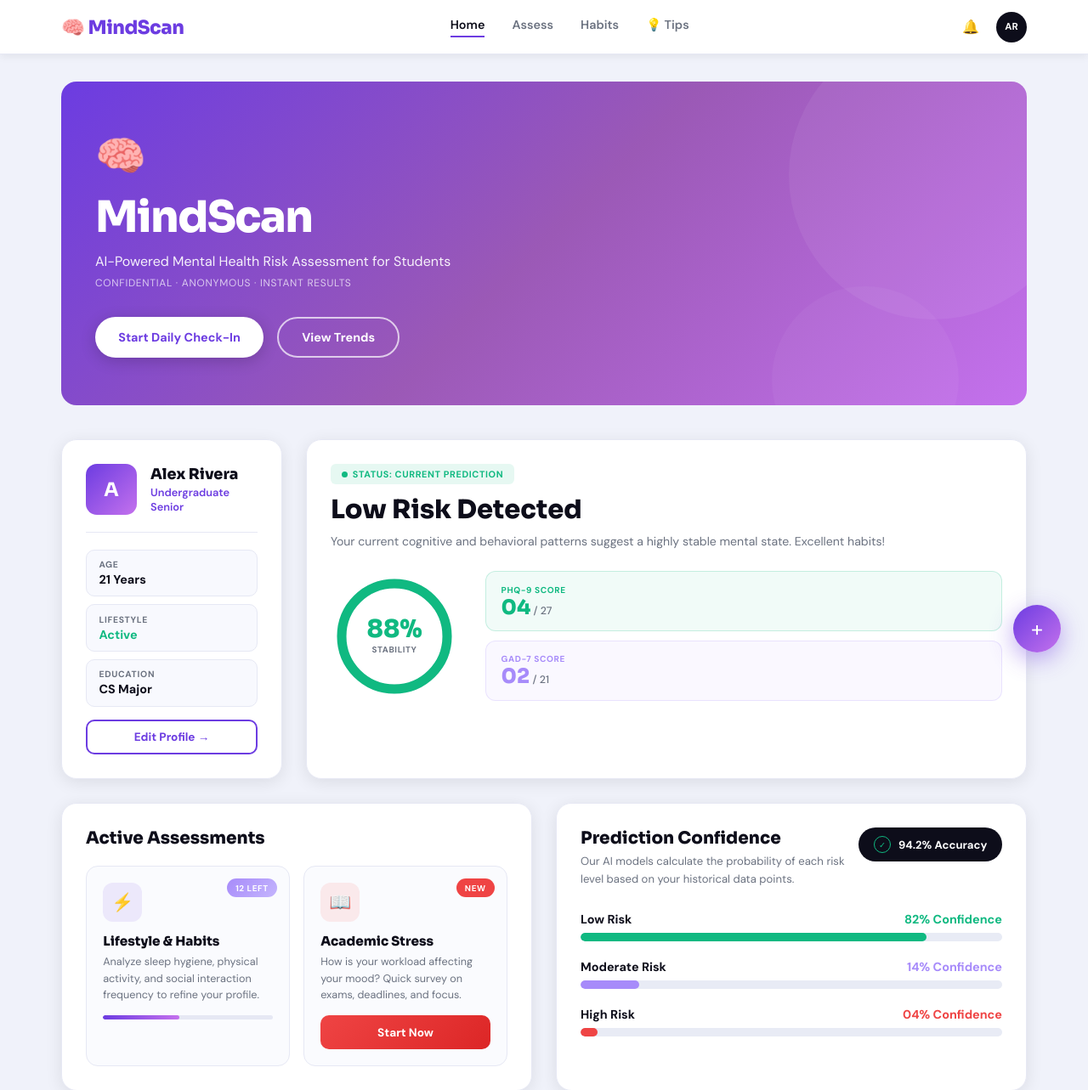
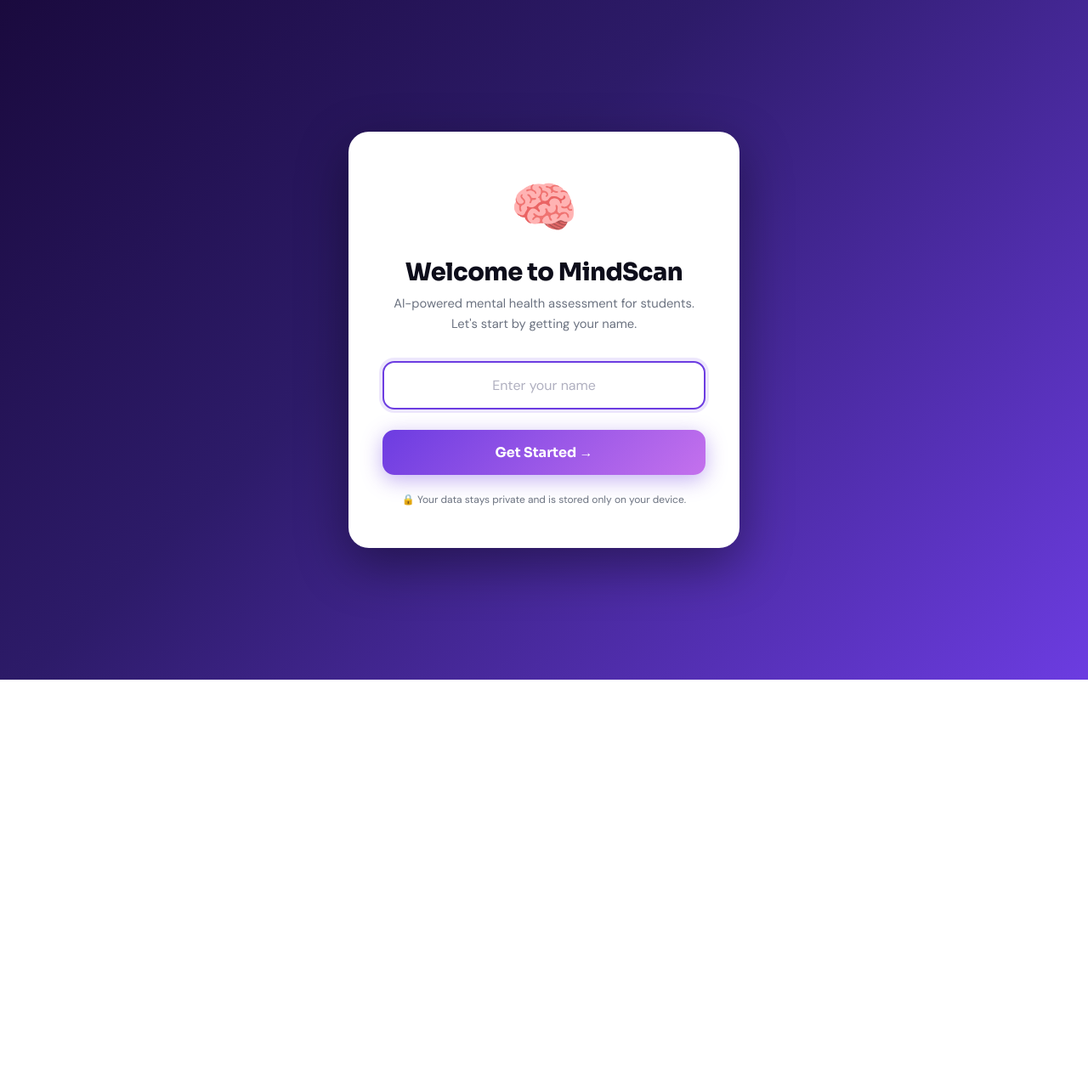
Before and after one commit to Priyanshigoel12/mental-health-predictor, a Flask app: page / in a window 1280 px wide. Shown: the top 1283 px of the page at 85% size. After the commit the page ends 800 px from the top, so only its background shows below. Run offline with Flask 3, Linux system fonts and the light colour scheme.

Commit message:
✨ Add welcome screen: ask name on first visit, persist to localStorage

```diff
--- a/templates/index.html
+++ b/templates/index.html
@@ -259,8 +259,21 @@ input[type=range]::-webkit-slider-thumb:hover{transform:scale(1.2)}
 .modal-row{display:flex;gap:.75rem;margin-top:.5rem}
 .btn-save{flex:1;padding:.75rem;border-radius:10px;border:none;background:linear-gradient(135deg,var(--p),var(--pl));color:white;font-size:.9rem;font-weight:700}
 .btn-cancel{padding:.75rem 1.25rem;border-radius:10px;border:2px solid var(--border);background:var(--card);color:var(--txt2);font-size:.9rem;font-weight:700}
+.welcome-overlay{position:fixed;inset:0;background:linear-gradient(135deg,#1a0a3e 0%,#2d1b69 40%,#6C3CE1 100%);z-index:1000;display:flex;align-items:center;justify-content:center;padding:1rem;transition:opacity .5s ease}
+.welcome-overlay.hide{opacity:0;pointer-events:none}
+.welcome-card{background:var(--card);border-radius:24px;padding:3rem 2.5rem;max-width:460px;width:100%;box-shadow:0 20px 60px rgba(0,0,0,.4);animation:fadeUp .6s ease;text-align:center}
+.welcome-emoji{font-size:4rem;margin-bottom:1rem}
+.welcome-title{font-family:'Sora',sans-serif;font-size:1.8rem;font-weight:800;color:var(--txt);margin-bottom:.5rem;letter-spacing:-.5px}
+.welcome-sub{font-size:.92rem;color:var(--txt2);margin-bottom:2rem;line-height:1.6}
+.welcome-input{width:100%;border:2px solid var(--border);border-radius:14px;padding:1rem 1.2rem;font-size:1rem;font-family:'DM Sans',sans-serif;outline:none;transition:border-color .3s;text-align:center;margin-bottom:1.5rem}
+.welcome-input:focus{border-color:var(--p);box-shadow:0 0 0 4px rgba(108,60,225,.12)}
+.welcome-input::placeholder{color:#B0B0C0}
+.btn-welcome{width:100%;padding:1rem;border-radius:14px;border:none;background:linear-gradient(135deg,var(--p),var(--pl));color:white;font-size:1rem;font-weight:700;font-family:'Sora',sans-serif;box-shadow:0 6px 24px rgba(108,60,225,.4);transition:transform .2s,box-shadow .2s;cursor:pointer}
+.btn-welcome:hover{transform:translateY(-2px);box-shadow:0 8px 28px rgba(108,60,225,.5)}
+.btn-welcome:disabled{opacity:.5;cursor:not-allowed;transform:none}
+.welcome-note{font-size:.75rem;color:var(--txt2);margin-top:1.2rem;line-height:1.5}
 @media(max-width:900px){.grid-top{grid-template-columns:1fr}.grid-bottom{grid-template-columns:1fr}.results-grid{grid-template-columns:1fr}.habits-row{grid-template-columns:1fr 1fr}.tips-grid{grid-template-columns:1fr}.tips-sidebar{position:static}}
-@media(max-width:640px){.page{padding:1rem 1rem 6rem}.hero{padding:2.5rem 1.5rem}.assess-grid{grid-template-columns:1fr}.form-grid-3{grid-template-columns:1fr}.form-grid-2{grid-template-columns:1fr}.risk-body{flex-direction:column;align-items:flex-start}.conf-head{flex-direction:column}.habits-row{grid-template-columns:1fr}.stepper .step-lbl{display:none}.shap-label{width:100px;font-size:.7rem}.nav-links{gap:1rem}.tips-hero{padding:2rem 1.5rem}.tips-hero-title{font-size:1.5rem}}
+@media(max-width:640px){.page{padding:1rem 1rem 6rem}.hero{padding:2.5rem 1.5rem}.assess-grid{grid-template-columns:1fr}.form-grid-3{grid-template-columns:1fr}.form-grid-2{grid-template-columns:1fr}.risk-body{flex-direction:column;align-items:flex-start}.conf-head{flex-direction:column}.habits-row{grid-template-columns:1fr}.stepper .step-lbl{display:none}.shap-label{width:100px;font-size:.7rem}.nav-links{gap:1rem}.tips-hero{padding:2rem 1.5rem}.tips-hero-title{font-size:1.5rem}.welcome-card{padding:2rem 1.5rem}.welcome-title{font-size:1.4rem}}
 </style>
 </head>
 <body>
@@ -274,7 +287,7 @@ input[type=range]::-webkit-slider-thumb:hover{transform:scale(1.2)}
 </div>
 <div class="nav-actions">
 <div class="nav-icon" onclick="showToast('No new notifications')">🔔</div>
-<div class="nav-avatar" onclick="openModal()" title="Edit profile">AR</div>
+<div class="nav-avatar" onclick="openModal()" title="Edit profile" id="nav-av">?</div>
 </div>
 </div></nav>
 
@@ -292,8 +305,8 @@ input[type=range]::-webkit-slider-thumb:hover{transform:scale(1.2)}
 <div class="grid-top">
 <div class="card">
 <div class="profile-top">
-<div class="avatar" id="av-letter">A</div>
-<div><div class="p-name" id="disp-name">Alex Rivera</div><div class="p-role" id="disp-role">Undergraduate Senior</div></div>
+<div class="avatar" id="av-letter">?</div>
+<div><div class="p-name" id="disp-name">New User</div><div class="p-role" id="disp-role">Student</div></div>
 </div>
 <div class="stat-row"><span class="stat-lbl">Age</span><span class="stat-val" id="disp-age">21 Years</span></div>
 <div class="stat-row"><span class="stat-lbl">Lifestyle</span><span class="stat-val green" id="disp-lifestyle">Active</span></div>
@@ -438,12 +451,24 @@ input[type=range]::-webkit-slider-thumb:hover{transform:scale(1.2)}
 
 <div class="modal-overlay" id="modal"><div class="modal">
 <div class="modal-title">Edit Profile</div><div class="modal-sub">Update your profile details shown on the dashboard.</div>
-<input class="modal-input" id="m-name" placeholder="Full Name" value="Alex Rivera"/>
+<input class="modal-input" id="m-name" placeholder="Full Name" value=""/>
 <input class="modal-input" id="m-role" placeholder="Role" value="Undergraduate Senior"/>
 <input class="modal-input" id="m-age" placeholder="Age" value="21"/>
 <input class="modal-input" id="m-edu" placeholder="Major" value="CS Major"/>
 <div class="modal-row"><button class="btn-cancel" onclick="closeModal()">Cancel</button><button class="btn-save" onclick="saveProfile()">Save Changes</button></div>
 </div></div>
+
+<div class="welcome-overlay" id="welcomeScreen">
+<div class="welcome-card">
+<div class="welcome-emoji">🧠</div>
+<div class="welcome-title">Welcome to MindScan</div>
+<div class="welcome-sub">AI-powered mental health assessment for students.<br/>Let's start by getting your name.</div>
+<input class="welcome-input" id="welcome-name" placeholder="Enter your name" autocomplete="off" autofocus/>
+<button class="btn-welcome" id="welcome-btn" onclick="completeWelcome()">Get Started →</button>
+<div class="welcome-note">🔒 Your data stays private and is stored only on your device.</div>
+</div>
+</div>
+
 <div class="toast" id="toast"></div>
 <button class="fab" onclick="showPage('assess',document.querySelectorAll('.nav-link')[1]);showToast('Starting new assessment…')" title="New assessment">+</button>
 <script src="https://cdnjs.cloudflare.com/ajax/libs/Chart.js/4.4.1/chart.umd.min.js"></script>
@@ -637,17 +662,47 @@ function filterTips(cat,btn){
 function openModal(){document.getElementById('modal').classList.add('open')}
 function closeModal(){document.getElementById('modal').classList.remove('open')}
 function saveProfile(){
-  var name=document.getElementById('m-name').value.trim()||'Alex Rivera';
-  var role=document.getElementById('m-role').value.trim()||'Undergraduate Senior';
+  var name=document.getElementById('m-name').value.trim()||'User';
+  var role=document.getElementById('m-role').value.trim()||'Student';
   var age=document.getElementById('m-age').value.trim()||'21';
-  var edu=document.getElementById('m-edu').value.trim()||'CS Major';
+  var edu=document.getElementById('m-edu').value.trim()||'Undeclared';
+  applyProfile(name,role,age,edu);
+  localStorage.setItem('ms_profile',JSON.stringify({name:name,role:role,age:age,edu:edu}));
+  closeModal();showToast('Profile updated!');
+}
+function applyProfile(name,role,age,edu){
   document.getElementById('disp-name').textContent=name;
   document.getElementById('disp-role').textContent=role;
   document.getElementById('disp-age').textContent=age+' Years';
   document.getElementById('disp-edu').textContent=edu;
   document.getElementById('av-letter').textContent=name[0].toUpperCase();
-  document.querySelector('.nav-avatar').textContent=(name.split(' ').map(function(w){return w[0]}).join('').slice(0,2)).toUpperCase();
-  closeModal();showToast('Profile updated!');
+  var initials=(name.split(' ').map(function(w){return w[0]}).join('').slice(0,2)).toUpperCase();
+  document.getElementById('nav-av').textContent=initials;
+  document.getElementById('m-name').value=name;
+  document.getElementById('m-role').value=role;
+  document.getElementById('m-age').value=age;
+  document.getElementById('m-edu').value=edu;
+}
+function completeWelcome(){
+  var name=document.getElementById('welcome-name').value.trim();
+  if(!name)return;
+  var profile={name:name,role:'Student',age:'21',edu:'Undeclared'};
+  localStorage.setItem('ms_profile',JSON.stringify(profile));
+  applyProfile(profile.name,profile.role,profile.age,profile.edu);
+  var ws=document.getElementById('welcomeScreen');
+  ws.classList.add('hide');
+  setTimeout(function(){ws.style.display='none'},500);
+  showToast('Welcome, '+name+'! 👋');
+}
+function loadProfile(){
+  var saved=localStorage.getItem('ms_profile');
+  if(saved){
+    var p=JSON.parse(saved);
+    applyProfile(p.name,p.role,p.age,p.edu);
+    document.getElementById('welcomeScreen').style.display='none';
+  } else {
+    document.getElementById('welcomeScreen').style.display='flex';
+  }
 }
 function showToast(msg){var t=document.getElementById('toast');t.textContent=msg;t.classList.add('show');setTimeout(function(){t.classList.remove('show')},2500)}
 
@@ -666,8 +721,10 @@ function animateHome(){
 }
 
 document.addEventListener('DOMContentLoaded',function(){
-  initChips();buildPHQ();initCharts();animateHome();
+  initChips();buildPHQ();initCharts();animateHome();loadProfile();
   document.getElementById('modal').addEventListener('click',function(e){if(e.target===document.getElementById('modal'))closeModal()});
+  document.getElementById('welcome-name').addEventListener('keydown',function(e){if(e.key==='Enter')completeWelcome()});
+  document.getElementById('welcome-name').addEventListener('input',function(){document.getElementById('welcome-btn').disabled=!this.value.trim()});
 });
 </script>
 </body>
```
